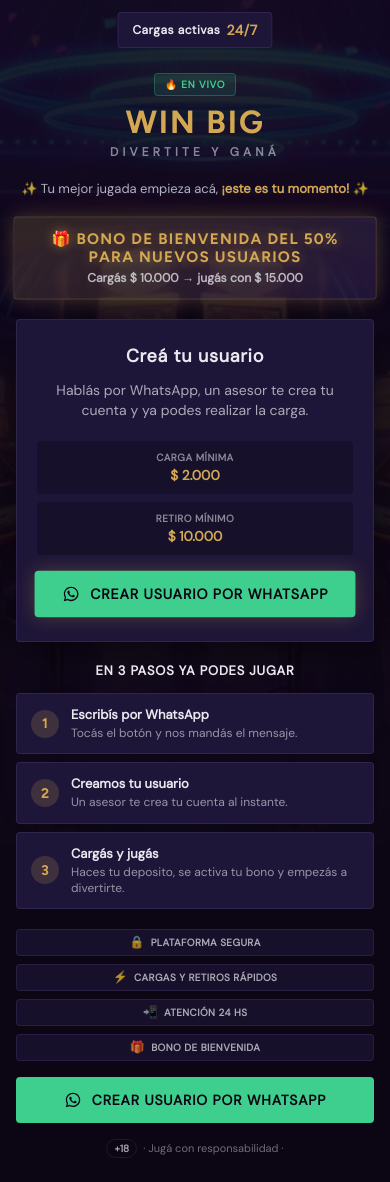
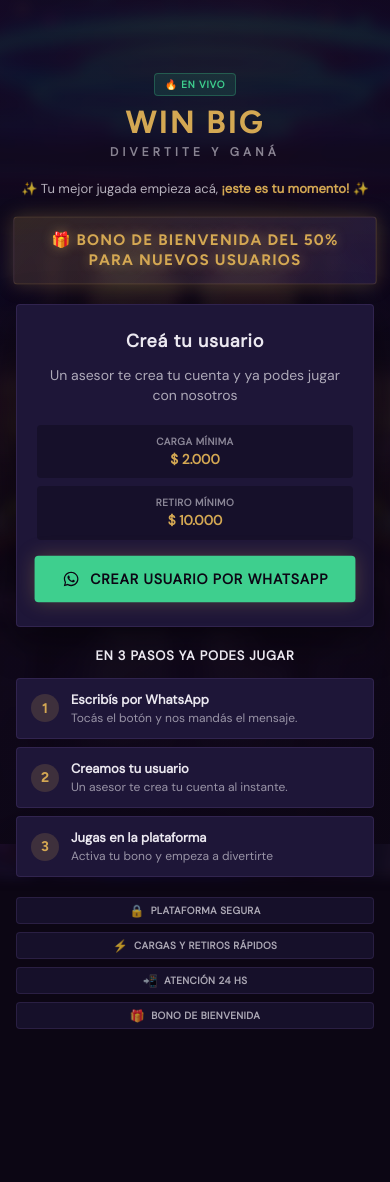
Before and after one commit to parzybaal/landing, a React (Vite) app: page / in a window 390 px wide. After the commit the page ends 1053 px from the top, so only its background shows below. Built offline with nearby package versions, Linux system fonts and the light colour scheme.

Commit message:
Refine landing content and conversion layout
Add Meta Pixel tracking and simplify the landing by removing redundant UI while clarifying the bonus and onboarding copy.

```diff
--- a/index.html
+++ b/index.html
@@ -15,6 +15,28 @@
       })(window, document, 'script', 'dataLayer', 'GTM-TX8M7VHH')
     </script>
     <!-- End Google Tag Manager -->
+    <!-- Meta Pixel Code -->
+    <script>
+      !(function (f, b, e, v, n, t, s) {
+        if (f.fbq) return
+        n = f.fbq = function () {
+          n.callMethod ? n.callMethod.apply(n, arguments) : n.queue.push(arguments)
+        }
+        if (!f._fbq) f._fbq = n
+        n.push = n
+        n.loaded = true
+        n.version = '2.0'
+        n.queue = []
+        t = b.createElement(e)
+        t.async = true
+        t.src = v
+        s = b.getElementsByTagName(e)[0]
+        s.parentNode.insertBefore(t, s)
+      })(window, document, 'script', 'https://connect.facebook.net/en_US/fbevents.js')
+      fbq('init', '995846953506092')
+      fbq('track', 'PageView')
+    </script>
+    <!-- End Meta Pixel Code -->
     <meta charset="UTF-8" />
     <meta name="viewport" content="width=device-width, initial-scale=1.0" />
     <meta
@@ -42,6 +64,16 @@
       ></iframe
     ></noscript>
     <!-- End Google Tag Manager (noscript) -->
+    <!-- Meta Pixel Code (noscript) -->
+    <noscript
+      ><img
+        height="1"
+        width="1"
+        style="display: none"
+        src="https://www.facebook.com/tr?id=995846953506092&ev=PageView&noscript=1"
+        alt=""
+    /></noscript>
+    <!-- End Meta Pixel Code (noscript) -->
     <div id="root"></div>
     <script type="module" src="/src/main.tsx"></script>
   </body>
--- a/src/components/LandingPage.tsx
+++ b/src/components/LandingPage.tsx
@@ -6,14 +6,12 @@ import WhatsAppIcon from './WhatsAppIcon'
 function LandingPage() {
   const { startRedirect } = useWhatsAppRedirect()
   const {
-    ticker,
     brand,
     motivational,
     bonus,
     form,
     steps,
     trustBadges,
-    secondaryCta,
     legal
   } = LANDING_CONTENT
 
@@ -24,10 +22,6 @@ function LandingPage() {
 
   return (
     <>
-      <div className="jackpotTicker">
-        {ticker.label} <span>{ticker.highlight}</span>
-      </div>
-
       <main>
         <section
           className="container"
@@ -45,8 +39,14 @@ function LandingPage() {
           </p>
 
           <div className="bonusBanner">
-            <span className="bonusBannerTitle">{bonus.banner}</span>
-            <span className="bonusBannerExample">{bonus.example}</span>
+            <span className="bonusBannerTitle">
+              {bonus.banner}
+              <br />
+              {bonus.bannerSecondLine}
+            </span>
+            {bonus.example !== '' && (
+              <span className="bonusBannerExample">{bonus.example}</span>
+            )}
           </div>
 
           <section className="form" aria-label="Cargar saldo por WhatsApp">
@@ -129,18 +129,11 @@ function LandingPage() {
             ))}
           </div>
 
-          <a
-            className="button buttonSecondary"
-            href={WHATSAPP_URL}
-            onClick={handleRedirect}
-          >
-            <WhatsAppIcon />
-            {secondaryCta}
-          </a>
-
-          <p className="legalFooter">
-            <span className="legalAge">{legal.age}</span> {legal.text}
-          </p>
+          {(legal.age !== '' || legal.text !== '') && (
+            <p className="legalFooter">
+              <span className="legalAge">{legal.age}</span> {legal.text}
+            </p>
+          )}
         </section>
       </main>
     </>
--- a/src/constants/constants.config.ts
+++ b/src/constants/constants.config.ts
@@ -46,14 +46,15 @@ export const LANDING_CONFIG = {
 
     // 4) BONO de bienvenida
     bonus: {
-      banner: '🎁 Bono de bienvenida del 50% para nuevos usuarios',
-      example: 'Cargás $ 10.000 → jugás con $ 15.000'
+      banner: '🎁 Bono de bienvenida del 50%',
+      bannerSecondLine: 'para nuevos usuarios',
+      example: ''
     },
 
     // 5) Formulario / CTA principal
     form: {
       title: 'Creá tu usuario',
-      lead: 'Hablás por WhatsApp, un asesor te crea tu cuenta y ya podes realizar la carga.',
+      lead: 'Un asesor te crea tu cuenta y ya podes jugar con nosotros',
       buttonLabel: 'Crear usuario por WhatsApp',
       quickInfo: [
         { label: 'Carga mínima', value: '$ 2.000' },
@@ -77,8 +78,8 @@ export const LANDING_CONFIG = {
         },
         {
           num: '3',
-          title: 'Cargás y jugás',
-          text: 'Haces tu deposito, se activa tu bono y empezás a divertirte.'
+          title: 'Jugas en la plataforma',
+          text: 'Activa tu bono y empeza a divertirte'
         }
       ]
     },
@@ -114,10 +115,7 @@ export const LANDING_CONFIG = {
       { icon: '🎁', label: 'Bono de bienvenida' }
     ],
 
-    // 9) Botón final (CTA secundario)
-    secondaryCta: 'Crear usuario por WhatsApp',
-
-    // 10) Cartel de redirección (aparece al tocar un botón)
+    // 9) Cartel de redirección (aparece al tocar un botón)
     //     En "counting": {seconds} = número y {unit} = segundo/segundos
     redirectToast: {
       icon: '💬',
@@ -129,8 +127,8 @@ export const LANDING_CONFIG = {
 
     // 11) Pie legal
     legal: {
-      age: '+18',
-      text: '· Jugá con responsabilidad ·'
+      age: '',
+      text: ''
     }
   } as const
 }
--- a/src/styles/landing.css
+++ b/src/styles/landing.css
@@ -41,8 +41,10 @@ body::before {
   background-repeat: no-repeat;
   background-size: cover;
   content: '';
+  filter: blur(6px);
   opacity: 0.45;
   pointer-events: none;
+  transform: scale(1.08);
 }
 
 body::after {
@@ -73,32 +75,6 @@ main {
   max-width: 420px;
   width: 100%;
   margin: 0 auto;
-}
-
-.jackpotTicker {
-  position: fixed;
-  top: 16px;
-  right: 16px;
-  z-index: 100;
-  display: inline-flex;
-  align-items: center;
-  justify-content: center;
-  padding: 8px 14px;
-  border: 1px solid var(--border-subtle);
-  border-radius: var(--radius-ui);
-  background: var(--surface-elevated);
-  color: var(--foreground);
-  font-size: 12px;
-  font-weight: 600;
-  letter-spacing: 0.04em;
-  white-space: nowrap;
-}
-
-.jackpotTicker span {
-  margin-left: 6px;
-  color: var(--accent-gold);
-  font-size: 14px;
-  font-variant-numeric: tabular-nums;
 }
 
 .redirectToast {
@@ -202,19 +178,15 @@ main {
 }
 
 .bonusBannerTitle {
+  display: block;
   color: var(--accent-gold);
   font-family: var(--font-brand);
   font-size: 15px;
   font-weight: 700;
   letter-spacing: 0.08em;
+  line-height: 1.35;
   text-transform: uppercase;
   text-shadow: 0 0 12px rgba(212, 168, 83, 0.45);
-}
-
-.bonusBannerExample {
-  color: rgba(235, 232, 240, 0.75);
-  font-size: 12px;
-  font-weight: 600;
 }
 
 @keyframes bonusPulse {
@@ -543,12 +515,6 @@ main {
   line-height: 1.35;
 }
 
-.buttonSecondary {
-  margin-top: 16px;
-  margin-bottom: 16px;
-  animation: none;
-}
-
 .legalFooter {
   display: flex;
   flex-wrap: wrap;
@@ -592,14 +558,6 @@ main {
     padding-top: 72px;
   }
 
-  .jackpotTicker {
-    top: 12px;
-    right: auto;
-    left: 50%;
-    max-width: calc(100vw - 24px);
-    transform: translateX(-50%);
-  }
-
   .redirectToast {
     top: 56px;
     padding: 10px 12px;
```
